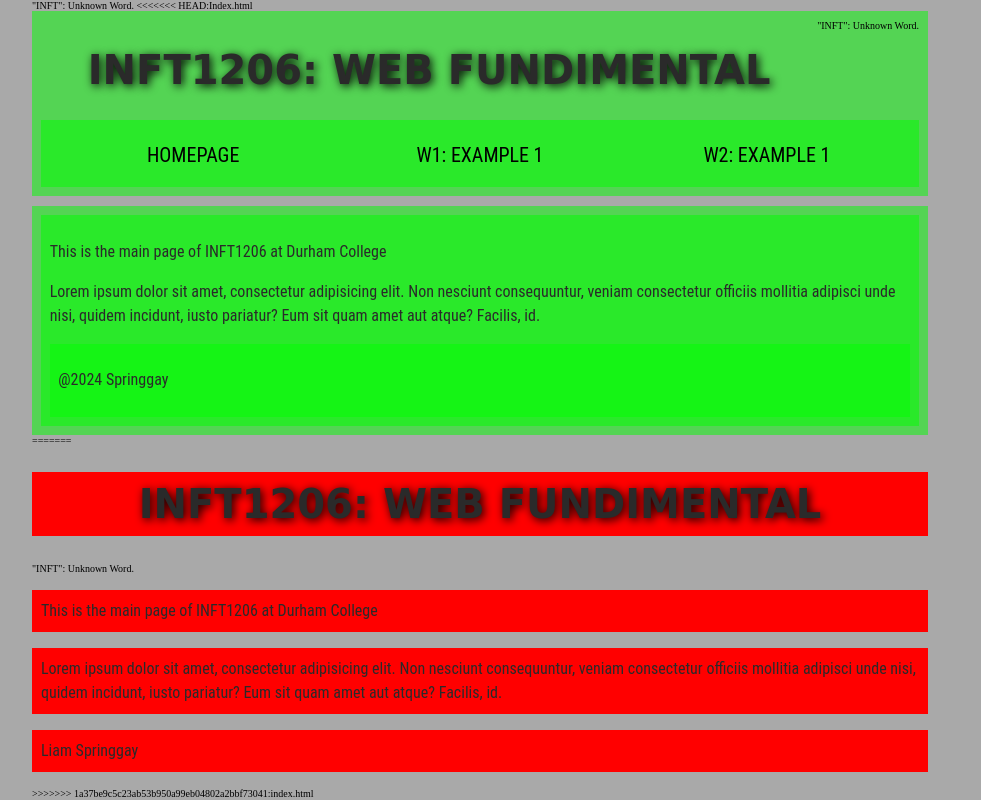
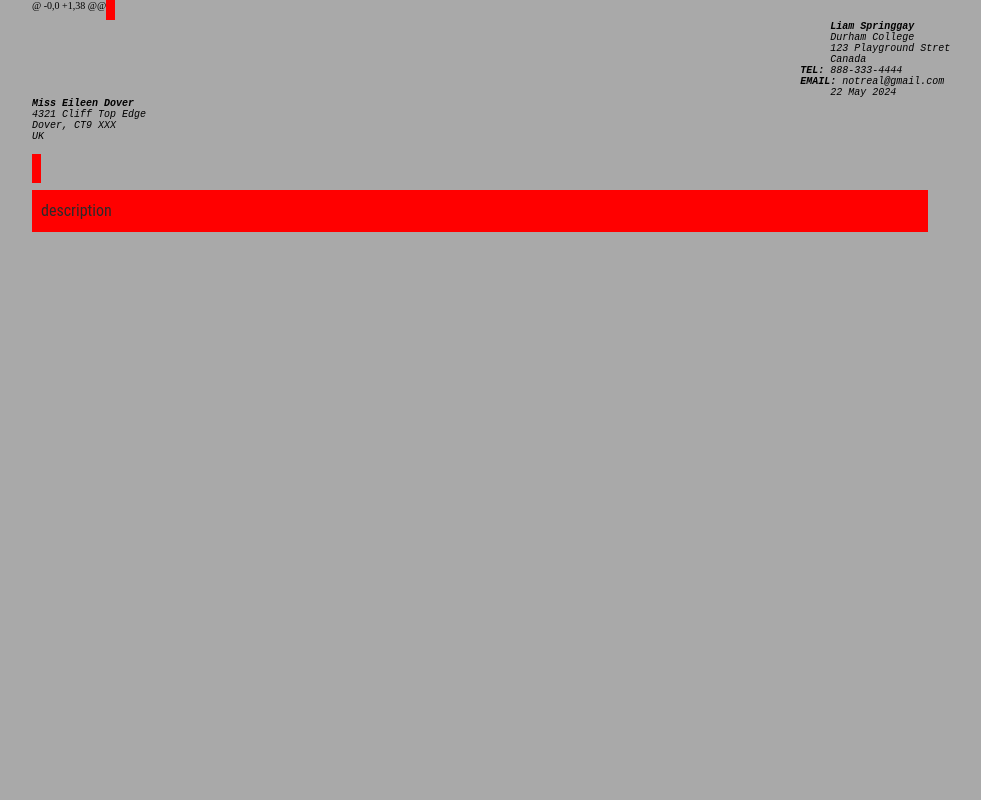
Before and after one commit to Li9m/inft1206sec3, a plain HTML site: page index.html in a window 1280 px wide. Shown: the whole page, without its empty margins (160-1141 px from the left). Drawn offline with Linux system fonts and the light colour scheme; files that its build step writes are made by us from their sources.

Commit message:
Update index.html

```diff
--- a/index.html
+++ b/index.html
@@ -1,36 +1,39 @@
-<!DOCTYPE html>
+@ -0,0 +1,38 @@
+	<!--
+	Name: Liam Springgay
+	File: a1p1.html
+	Date: 23 May 2024
+	This is part 1 for Assignment 1
+    -->
+
+    <!DOCTYPE html>
 <html lang="en">
 <head>
-    <meta charset="UTF-8">
-    <meta name="viewport" content="width=device-width, initial-scale=1.0">
-    <title>INFT1206</title>     "INFT": Unknown Word.
-<<<<<<< HEAD:Index.html
-    <link rel="stylesheet" href="./css/style.css">
- <header>
-        <h1>INFT1206: Web Fundimental</h1>  "INFT": Unknown Word.
-    <nav>
-            <ul>
-                <li><a href="./index.html">HomePage</a></li>
-                <li><a href="./week1/week1-example1.html">W1: Example 1</a></li>
-                <li><a href="">W2: Example 1</a></li>
-            </ul>
-    </nav>
- </header>
-<main>
-       <article>
-            <p>This is the main page of INFT1206 at Durham College</p>
-            <p>Lorem ipsum dolor sit amet, consectetur adipisicing elit. Non nesciunt consequuntur, veniam consectetur officiis mollitia adipisci unde nisi, quidem incidunt, iusto pariatur? Eum sit quam amet aut atque? Facilis, id.</p>
-            <footer><p>@2024 Springgay</p></footer>
-       </article>
-</main>
-</html>
-=======
+    <meta charset="utf-8">
+
+
+
+    <i>
+        <pre>
+                                                                                                                                     <b>Liam Springgay</b>
+                                                                                                                                     Durham College
+                                                                                                                                     123 Playground Stret
+                                                                                                                                     Canada
+                                                                                                                                <b>TEL:</b> 888-333-4444
+                                                                                                                                <b>EMAIL:</b> notreal@gmail.com
+                                                                                                                                     22 May 2024
+<b>Miss Eileen Dover</b>
+4321 Cliff Top Edge
+Dover, CT9 XXX
+UK
+                                                                                                                    </pre>
+                                                                                                                </i>
+
+
+    <title>TEST</title>
+    <link rel="stylesheet" type="text/css" href="style.css"/>
 </head>
 <body>
-    <h1>INFT1206: Web Fundimental</h1>  "INFT": Unknown Word.
-    <p>This is the main page of INFT1206 at Durham College</p>
-    <p>Lorem ipsum dolor sit amet, consectetur adipisicing elit. Non nesciunt consequuntur, veniam consectetur officiis mollitia adipisci unde nisi, quidem incidunt, iusto pariatur? Eum sit quam amet aut atque? Facilis, id.</p>
-    <p>Liam Springgay</p>
+    <p>description</p>
 </body>
 </html>
->>>>>>> 1a37be9c5c23ab53b950a99eb04802a2bbf73041:index.html
```
